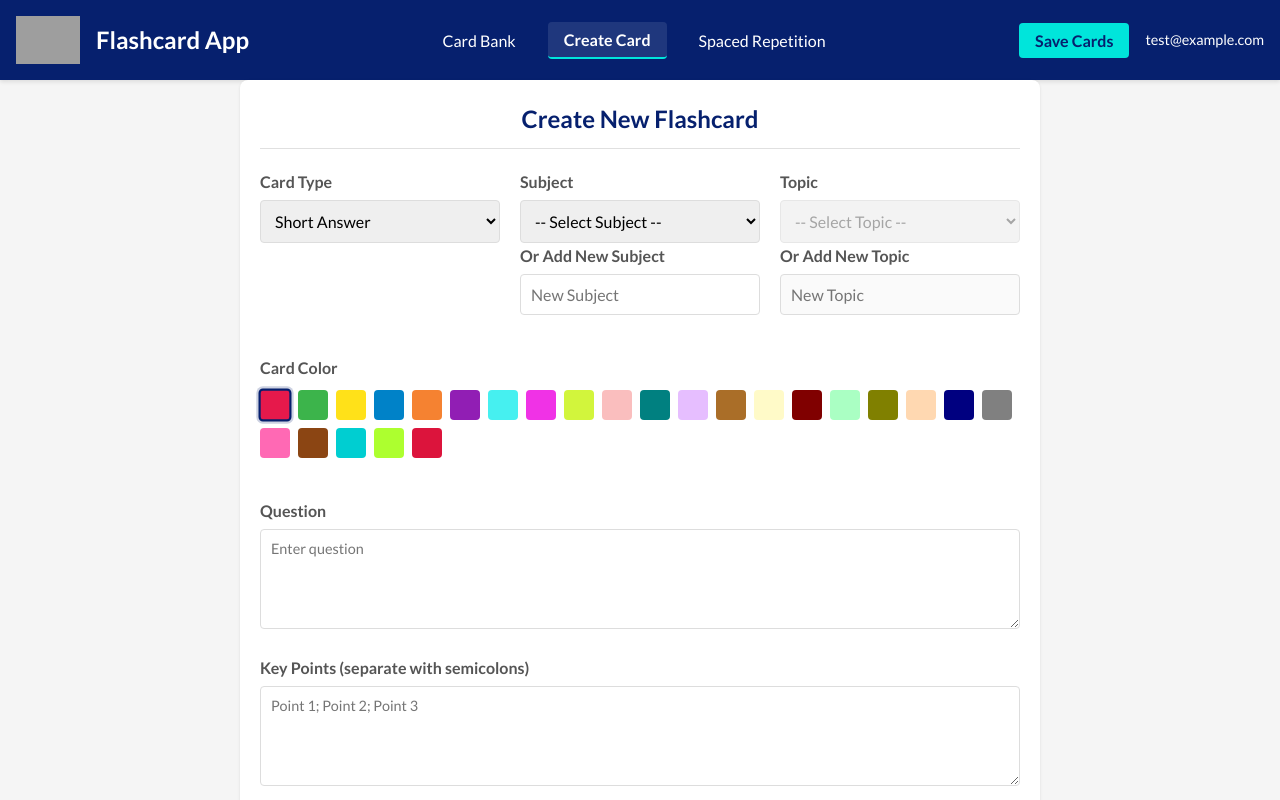
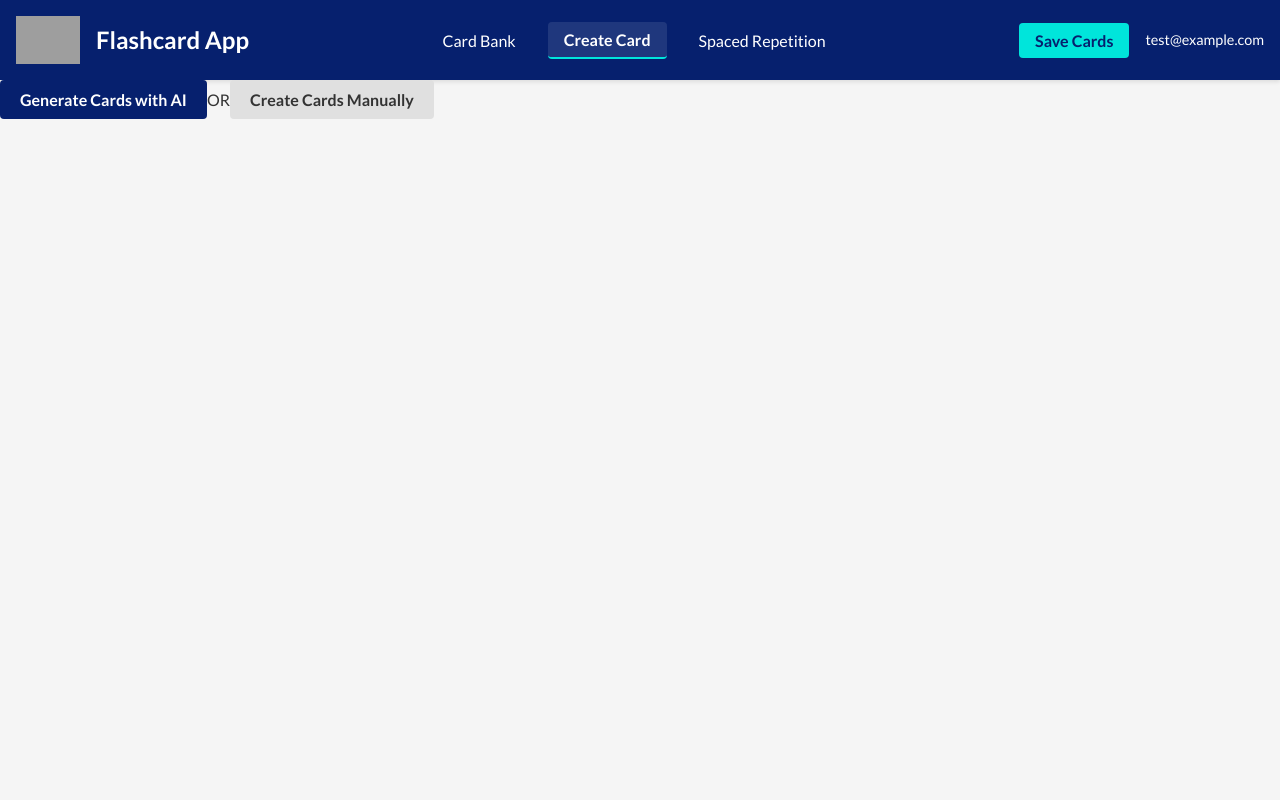
Before and after one commit to 4Sighteducation/Flashcards, a React (Create React App) app: page / in a window 1280 px wide. Both pictures are taken after a click on the button "Create Card". Shown: the top 800 px of the page. Built offline with nearby package versions, Linux system fonts and the light colour scheme; grey boxes are pictures that could not be loaded.

Commit message:
Update App.js

```diff
--- a/src/App.js
+++ b/src/App.js
@@ -520,6 +520,34 @@ function App() {
       )}
 
       {view === "createCard" && (
+  <>
+    <div className="create-card-options">
+      <button
+        className="primary-button"
+        onClick={() => setView("aiGenerator")}
+      >
+        Generate Cards with AI
+      </button>
+      <span className="or-divider">OR</span>
+      <button
+        className="secondary-button"
+        onClick={() => setView("manualCreate")}
+      >
+        Create Cards Manually
+      </button>
+    </div>
+  </>
+)}
+
+{view === "aiGenerator" && (
+  <AICardGenerator
+    onAddCard={addCard}
+    onClose={() => setView("cardBank")}
+    subjects={getSubjects()}
+  />
+)}
+
+{view === "manualCreate" && (
   <CardCreator
     onAddCard={addCard}
     onCancel={() => setView("cardBank")}
```
Lines whose indentation alone changed are shown as unchanged.
